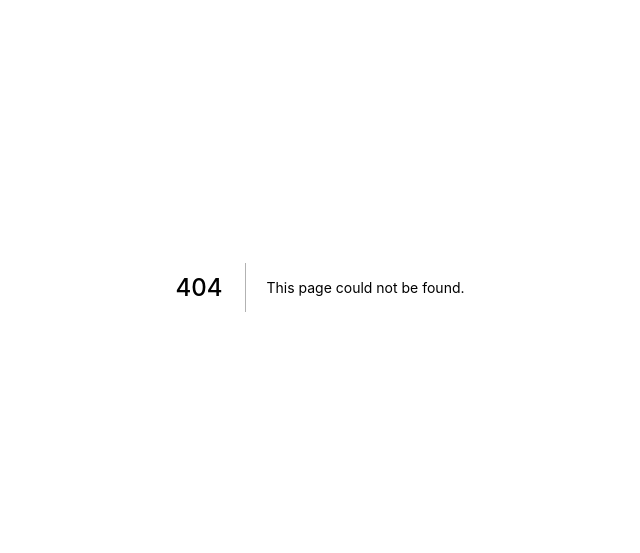
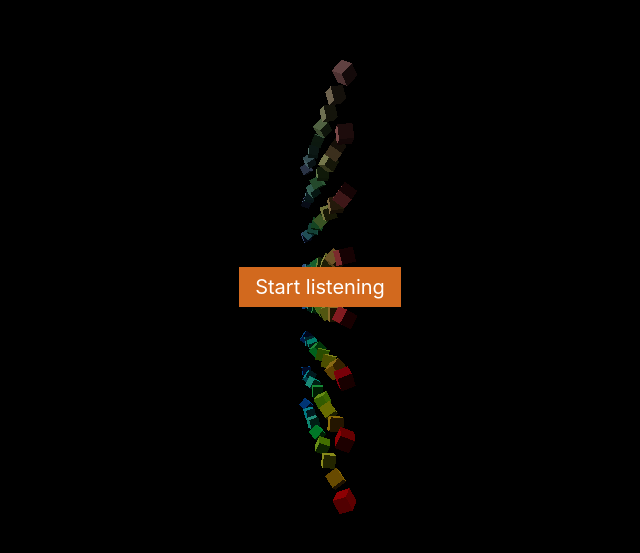
Before and after one commit to WebManifestation/labs, a Next.js app: page /sound-bars in a window 1280 px wide. Before the commit this address had no page. Shown: the part 113-666 px from the top of the page, without its empty margins (320-960 px from the left). Built offline with nearby package versions, Linux system fonts and the light colour scheme.

Commit message:
add three js sound listener

```diff
--- a/package.json
+++ b/package.json
@@ -10,7 +10,8 @@
   "dependencies": {
     "next": "12.0.8",
     "react": "17.0.2",
-    "react-dom": "17.0.2"
+    "react-dom": "17.0.2",
+    "three": "^0.136.0"
   },
   "devDependencies": {
     "eslint": "8.7.0",
--- /dev/null
+++ b/pages/sound-bars.js
@@ -0,0 +1,206 @@
+import Head from "next/head";
+import { createRef, Component } from "react";
+import * as THREE from "three";
+import { OrbitControls } from "three/examples/jsm/controls/OrbitControls.js";
+
+class SoundBars extends Component {
+  constructor(props) {
+    super(props);
+    this.canvasRef = createRef();
+    this.cubeList = [];
+  }
+  state = { isRecording: false };
+
+  componentDidMount() {
+    const scene = new THREE.Scene();
+    const camera = new THREE.PerspectiveCamera(
+      75,
+      window.innerWidth / window.innerHeight,
+      0.1,
+      1000
+    );
+    camera.position.set(0, 0, 24);
+
+    const renderer = new THREE.WebGLRenderer();
+    renderer.setPixelRatio(window.devicePixelRatio);
+    renderer.setSize(window.innerWidth, window.innerHeight);
+    renderer.toneMapping = THREE.ACESFilmicToneMapping;
+    renderer.toneMappingExposure = 0.8;
+    renderer.outputEncoding = THREE.sRGBEncoding;
+    this.canvasRef.current.appendChild(renderer.domElement);
+
+    const controls = new OrbitControls(camera, renderer.domElement);
+    controls.autoRotate = true;
+
+    this.threeVars = {
+      scene,
+      renderer,
+      camera,
+      controls,
+    };
+
+    this.addLights();
+    this.addObjects();
+
+    this.animate();
+  }
+
+  addObjects() {
+    const { scene } = this.threeVars;
+
+    const n = 8;
+    const cubeSize = 1;
+
+    const padding = 1;
+    const offset = (n * (cubeSize + padding)) / 2 - cubeSize / 2 - padding / 2;
+    const xOffset = offset;
+    const yOffset = offset;
+
+    for (let x = 0; x < n; x++) {
+      for (let y = 0; y < n; y++) {
+        const color = new THREE.Color(
+          //   `hsla(${Math.floor(Math.random() * 255)}, 100%, 50%, 1)`
+          //   `hsla(${Math.floor(64 * x)}, ${Math.floor(100 - 25 * y)}%, 50%, 1)`
+          `hsla(${Math.floor((256 / n) * y)}, ${Math.floor(
+            120 - (100 / n) * x
+          )}%, 50%, 1)`
+        );
+
+        const geometry = new THREE.BoxBufferGeometry(
+          cubeSize,
+          cubeSize,
+          cubeSize
+        );
+        const material = new THREE.MeshLambertMaterial({ color: color });
+        const cube = new THREE.Mesh(geometry, material);
+
+        cube.position.y = x - xOffset + padding * x;
+        cube.position.x = y - yOffset + padding * y;
+
+        cube.scale.set(0.5, 0.5, 0.5);
+
+        scene.add(cube);
+
+        this.cubeList.push(cube);
+      }
+    }
+  }
+
+  addLights() {
+    const { scene } = this.threeVars;
+    const ambient = new THREE.AmbientLight(0xffffff, 0.05);
+    scene.add(ambient);
+
+    const topRight = new THREE.DirectionalLight(0xffffff, 0.5);
+    topRight.position.set(4, 4, 4);
+    const topRightHelper = new THREE.DirectionalLightHelper(topRight, 1);
+    scene.add(topRight);
+    // scene.add(topRightHelper);
+
+    const backLight = new THREE.DirectionalLight(0xffffff, 0.5);
+    backLight.position.set(0, 2, -6);
+    const backLightHelper = new THREE.DirectionalLightHelper(backLight, 1);
+    scene.add(backLight);
+    // scene.add(backLightHelper);
+  }
+
+  async addAudioListener() {
+    const { camera } = this.threeVars;
+    const listener = new THREE.AudioListener();
+    listener.gain.disconnect();
+    camera.add(listener);
+    const audioStream = await navigator.mediaDevices.getUserMedia({
+      audio: true,
+      video: false,
+    });
+
+    this.setState({
+      isRecording: true,
+    });
+
+    const fftSize = 64 * 2;
+    const audio = new THREE.Audio(listener);
+    var context = listener.context;
+    var source = context.createMediaStreamSource(audioStream);
+    audio.setNodeSource(source);
+
+    // audio.setVolume(0);
+
+    const analyser = new THREE.AudioAnalyser(audio, fftSize);
+
+    this.threeVars.analyser = analyser;
+  }
+
+  animate() {
+    const { scene, camera, renderer, cubeList, controls, analyser } =
+      this.threeVars;
+    requestAnimationFrame(this.animate.bind(this));
+
+    for (let i = 0; i < this.cubeList.length; i++) {
+      const cube = this.cubeList[i];
+      if (i % 2) {
+        cube.rotation.x += 0.001 * (i + 1);
+        cube.rotation.y += 0.001 * (i + 1);
+      } else {
+        cube.rotation.x -= 0.001 * (i + 1);
+        cube.rotation.y -= 0.001 * (i + 1);
+      }
+      if (analyser) {
+        const fqData = analyser.getFrequencyData();
+        const fqAvgData = analyser.getAverageFrequency();
+        cube.scale.x = 0.3 + fqData[i] / 250;
+        cube.scale.y = 0.3 + fqData[i] / 250;
+        cube.scale.z = 0.3 + fqData[i] / 250;
+        controls.autoRotateSpeed = fqAvgData * 0.1;
+      }
+    }
+
+    controls.update();
+
+    renderer.render(scene, camera);
+  }
+  render() {
+    return (
+      <>
+        <Head>
+          <title>Sound Bars - Labs</title>
+          <meta name="description" content="Bars that react to audio" />
+        </Head>
+        <div ref={this.canvasRef}></div>
+        <div
+          style={{
+            position: "absolute",
+            top: 0,
+            right: 0,
+            width: "100vw",
+            height: "100vh",
+            display: "flex",
+            justifyContent: "center",
+            alignItems: "center",
+            background: "hsla(0, 0%, 0%, 0.25)",
+            opacity: this.state.isRecording ? 0 : 1,
+            pointerEvents: this.state.isRecording ? "none" : "all",
+            transition: "opacity 0.25s ease-in-out",
+          }}
+        >
+          <div
+            style={{
+              background: "chocolate",
+              color: "white",
+              padding: "8px 16px",
+              cursor: "pointer",
+              fontSize: 20,
+            }}
+            onClick={() => {
+              this.addAudioListener();
+            }}
+          >
+            Start listening
+          </div>
+        </div>
+      </>
+    );
+  }
+}
+
+export default SoundBars;
```
Also changed, not shown: 1 other file (tests, documents, lock files or other folders).
